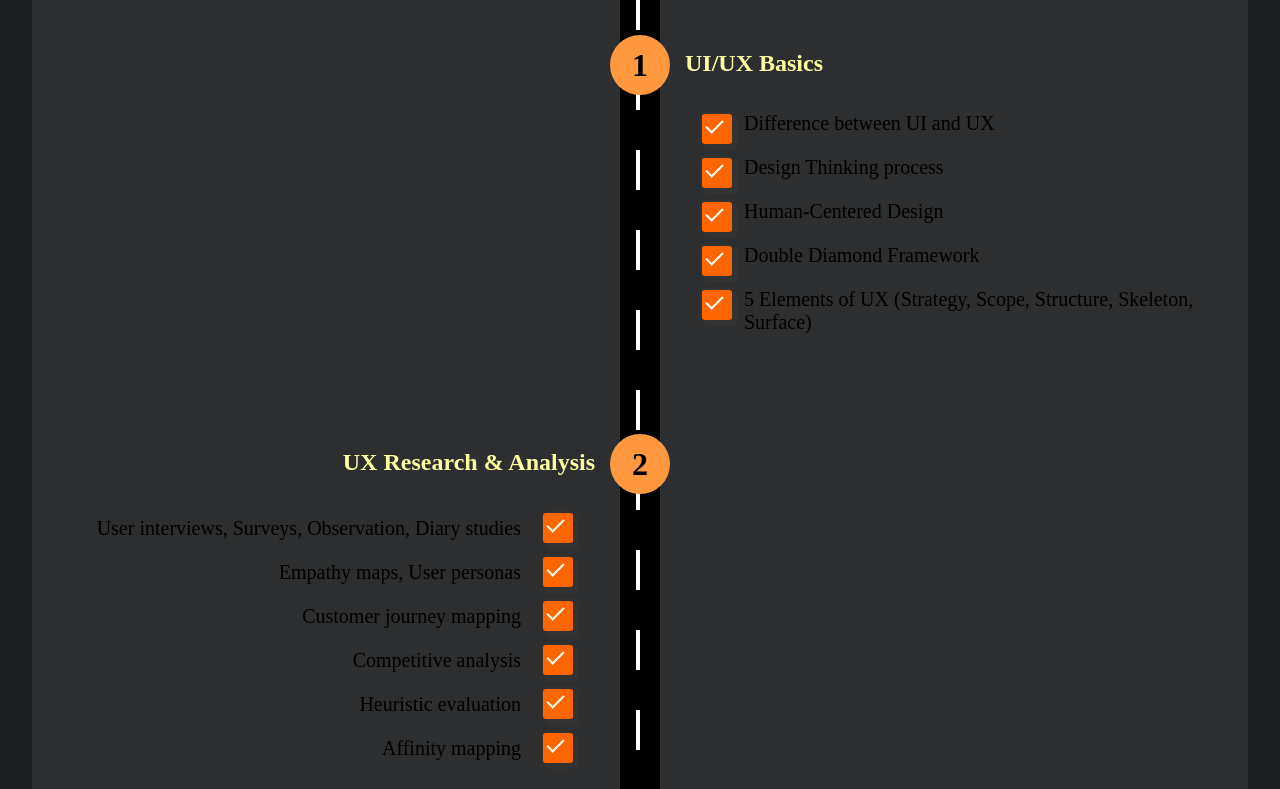
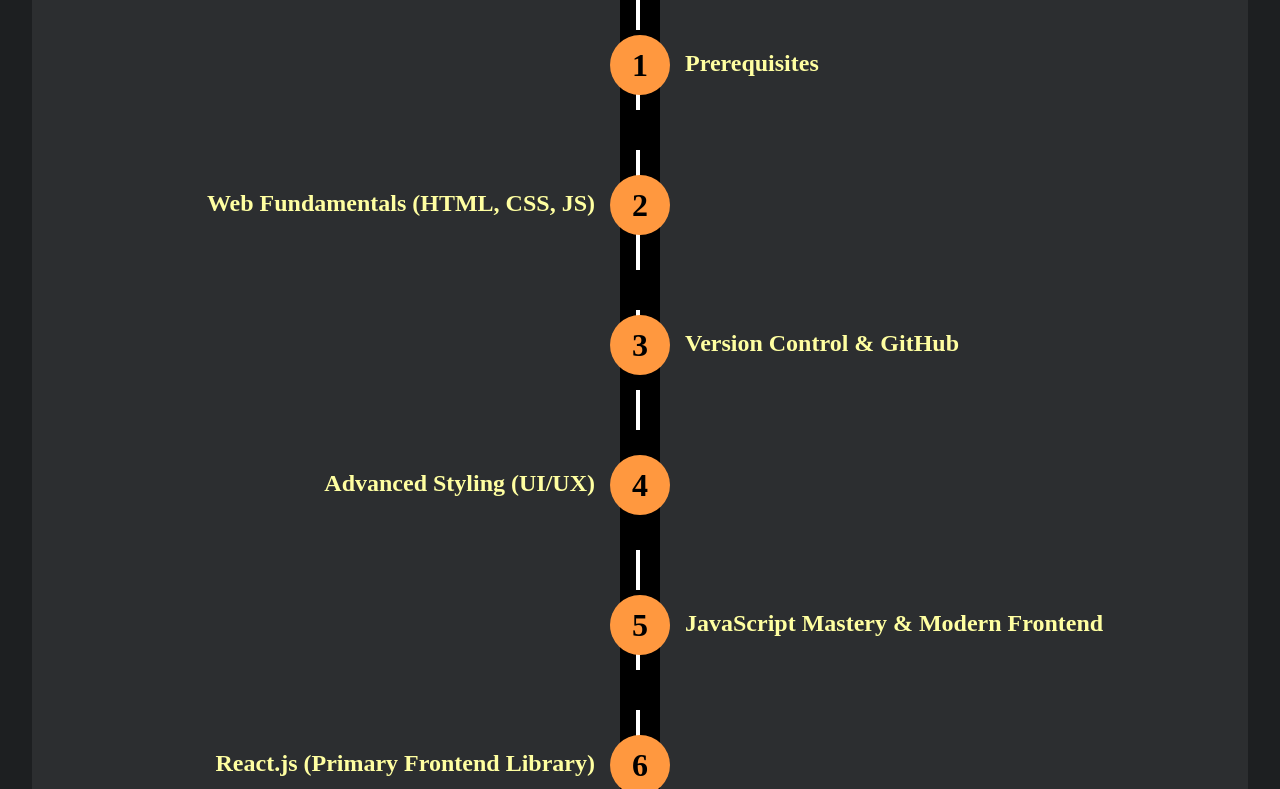
Before and after one commit to DSameer-infine8/JSON-RoadMap, a plain HTML site: page index.html in a window 1280 px wide. Shown: the part 385-1174 px from the top of the page. Drawn offline with Linux system fonts and the light colour scheme.

Commit message:
Almost Complete

```diff
--- a/data.json
+++ b/data.json
@@ -1361,9 +1361,162 @@
     { "week": "17–18", "focus": "Portfolio Case Study #2 & Resume" },
     { "week": "19–20", "focus": "Job Search, Networking, Interviews" }
   ]
+},
+
+"aiml":{
+  "title": "AI Engineer Roadmap",
+  "goal": "Become a Job-Ready AI Engineer",
+  "levels": [
+    {
+      "level": "0",
+      "title": "Programming Foundations",
+      "topics": [
+        "Python (Variables, Data Types, Functions, Loops, Decorators, Generators)",
+        "Data Structures & Algorithms",
+        "Object-Oriented Programming (OOP)",
+        "Jupyter Notebook, Google Colab, VS Code/PyCharm"
+      ]
+    },
+    {
+      "level": "1",
+      "title": "Mathematics for AI",
+      "topics": [
+        "Linear Algebra (Vectors, Matrices, Eigenvalues)",
+        "Probability & Statistics (Distributions, Bayes Theorem, Hypothesis Testing)",
+        "Calculus (Derivatives, Gradients, Chain Rule)",
+        "Tools: NumPy, SymPy, Matplotlib, Seaborn"
+      ]
+    },
+    {
+      "level": "2",
+      "title": "Data Handling & Analysis",
+      "topics": [
+        "Data Cleaning & Manipulation",
+        "Exploratory Data Analysis (EDA)",
+        "Structured & Unstructured Data",
+        "Tools: Pandas, NumPy, OpenCV, BeautifulSoup, Scrapy"
+      ]
+    },
+    {
+      "level": "3",
+      "title": "Databases & Data Engineering Basics",
+      "topics": [
+        "SQL (MySQL/PostgreSQL)",
+        "NoSQL (MongoDB)",
+        "ETL and Data Pipelines",
+        "Tools: Apache Airflow, Kafka, AWS S3, GCP Storage"
+      ]
+    },
+    {
+      "level": "4",
+      "title": "Machine Learning",
+      "topics": [
+        "Supervised, Unsupervised, Semi-supervised Learning",
+        "Model Evaluation Metrics (Accuracy, Precision, Recall, F1)",
+        "Cross-Validation, Overfitting, Underfitting",
+        "Algorithms: Linear/Logistic Regression, SVM, Random Forests, KNN, K-Means, Naive Bayes",
+        "Tools: Scikit-Learn, XGBoost, LightGBM, MLFlow, Weights & Biases"
+      ]
+    },
+    {
+      "level": "5",
+      "title": "Deep Learning",
+      "topics": [
+        "Neural Networks: MLP, CNNs, RNNs, LSTMs, GANs",
+        "Activation Functions: ReLU, Sigmoid, Softmax",
+        "Optimization: SGD, Adam",
+        "Loss Functions: MSE, Cross-Entropy",
+        "Tools: TensorFlow, PyTorch, Keras, HuggingFace Transformers"
+      ]
+    },
+    {
+      "level": "6",
+      "title": "Natural Language Processing (NLP)",
+      "topics": [
+        "Text Cleaning, Tokenization",
+        "Word Embeddings: Word2Vec, GloVe, FastText",
+        "Transformers: BERT, GPT, T5",
+        "Tasks: Sentiment Analysis, NER, Summarization",
+        "Tools: spaCy, NLTK, HuggingFace"
+      ]
+    },
+    {
+      "level": "7",
+      "title": "Computer Vision (Optional)",
+      "topics": [
+        "Image Classification, Detection, Segmentation",
+        "Object Detection: YOLO, SSD",
+        "Tools: OpenCV, TensorFlow, PyTorch, Detectron2, FastAI"
+      ]
+    },
+    {
+      "level": "8",
+      "title": "Model Deployment",
+      "topics": [
+        "Model Saving (Pickle, Joblib, ONNX)",
+        "Flask / FastAPI for APIs",
+        "Dockerizing AI Apps",
+        "Streamlit / Gradio for UI",
+        "Tools: Docker, Flask, FastAPI, Streamlit, Gradio"
+      ]
+    },
+    {
+      "level": "9",
+      "title": "Cloud & MLOps",
+      "topics": [
+        "Training & Hosting on AWS/GCP/Azure",
+        "Model Monitoring & Retraining Pipelines",
+        "Tools: SageMaker, Vertex AI, MLFlow, Kubeflow, DVC"
+      ]
+    },
+    {
+      "level": "10",
+      "title": "Version Control & Collaboration",
+      "topics": [
+        "Git, GitHub",
+        "Documentation with Notion, Markdown"
+      ]
+    },
+    {
+      "level": "11",
+      "title": "Projects & Portfolio",
+      "topics": [
+        "EDA Project (Kaggle)",
+        "End-to-End ML Model",
+        "Deep Learning App (e.g., Image Classifier)",
+        "NLP Project (Transformers)",
+        "Cloud-Deployed ML Pipeline",
+        "Extras: Kaggle Competitions, Open Source Contributions, Blog Articles"
+      ]
+    },
+    {
+      "level": "12",
+      "title": "Job Preparation",
+      "topics": [
+        "System Design for ML",
+        "Behavioral Interviews",
+        "Problem-Solving on LeetCode",
+        "Mock Interviews"
+      ]
+    }
+  ],
+  "tools_and_software": {
+    "Languages": ["Python", "SQL", "Bash"],
+    "Libraries": [
+      "NumPy", "Pandas", "Scikit-Learn", "TensorFlow", "PyTorch",
+      "Keras", "OpenCV", "HuggingFace", "NLTK", "spaCy"
+    ],
+    "Tools": [
+      "Jupyter", "VS Code", "Google Colab", "GitHub", "Docker",
+      "MLFlow", "Streamlit", "Airflow", "FastAPI", "Flask"
+    ],
+    "Cloud Platforms": ["AWS", "GCP", "Azure"],
+    "Version Control": ["Git", "GitHub"]
+  }
 }
 
 
 
 
+
 }
--- a/index.js
+++ b/index.js
@@ -8,7 +8,7 @@ const road = document.querySelector(".road");
 
 let roadmapData = {};
 let skill = {};
-let name = "uiux";
+let name = "front";
 
 
 async function loadData(key) {
@@ -20,7 +20,12 @@ async function loadData(key) {
         useSkillData();     // You can now use it elsewhere
         addEle();
         generateHTML();
-        updateRoadHeight();
+        enableGridToggle();
+
+        setTimeout(() => {
+            toggleListsOnly();
+            updateRoadHeight();
+        }, 0);
     } catch (error) {
         console.error('Error:', error);
     }
@@ -124,6 +129,8 @@ function generateHTML() {
         if (!level) return;
 
         const div = document.createElement('div');
+        const box = document.createElement('div');
+        box.classList.add('box');
         const ul = document.createElement('ul');
 
         level.topics.forEach(topic => {
@@ -133,7 +140,7 @@ function generateHTML() {
 
                 const label = document.createElement('label');
                 label.className = 'container';
-                label.innerHTML = '<input checked="checked" type="checkbox"><div class="checkmark"></div>';
+                label.innerHTML = '<input type="checkbox"><div class="checkmark"></div>';
 
                 const span = document.createElement('span');
                 span.textContent = topic;
@@ -142,6 +149,7 @@ function generateHTML() {
                 li.appendChild(span);
 
                 ul.appendChild(li);
+                ul.classList.add("lists");
             } else if (typeof topic === "object") {
                 for (let key in topic) {
                     const li = document.createElement('li');
@@ -157,7 +165,7 @@ function generateHTML() {
 
                             const label = document.createElement('label');
                             label.className = 'container';
-                            label.innerHTML = '<input checked="checked" type="checkbox"><div class="checkmark"></div>';
+                            label.innerHTML = '<input type="checkbox"><div class="checkmark"></div>';
 
                             const span = document.createElement('span');
                             span.textContent = subTopic;
@@ -180,7 +188,7 @@ function generateHTML() {
 
                                 const label = document.createElement('label');
                                 label.className = 'container';
-                                label.innerHTML = '<input checked="checked" type="checkbox"><div class="checkmark"></div>';
+                                label.innerHTML = '<input type="checkbox"><div class="checkmark"></div>';
 
                                 const span = document.createElement('span');
                                 span.textContent = subTopic;
@@ -203,6 +211,7 @@ function generateHTML() {
 
                     li.appendChild(subUl);
                     ul.appendChild(li);
+                    ul.classList.add("lists");
                 }
             }
 
@@ -210,13 +219,27 @@ function generateHTML() {
         });
 
         div.appendChild(ul);
+        container.append(box);
         container.appendChild(div);
     });
 }
 
 
+function enableGridToggle() {
+    const buttons = document.querySelectorAll('.click');
 
+    buttons.forEach(button => {
+        button.addEventListener('click', () => {
+            const gridLine = button.closest('.grid-line');
+            const list = gridLine.querySelector('.lists');
 
+            if (list) {
+                list.style.display = list.style.display === 'block' ? 'none' : 'block';
+            }
+            updateRoadHeight();
+        });
+    });
+}
 
 
 
--- a/style.css
+++ b/style.css
@@ -255,3 +255,11 @@ ul{
 label {
     margin: 0 10px;
 }
+
+.lists{
+    display: none;
+}
+
+.click{
+    cursor: pointer;
+}
```
